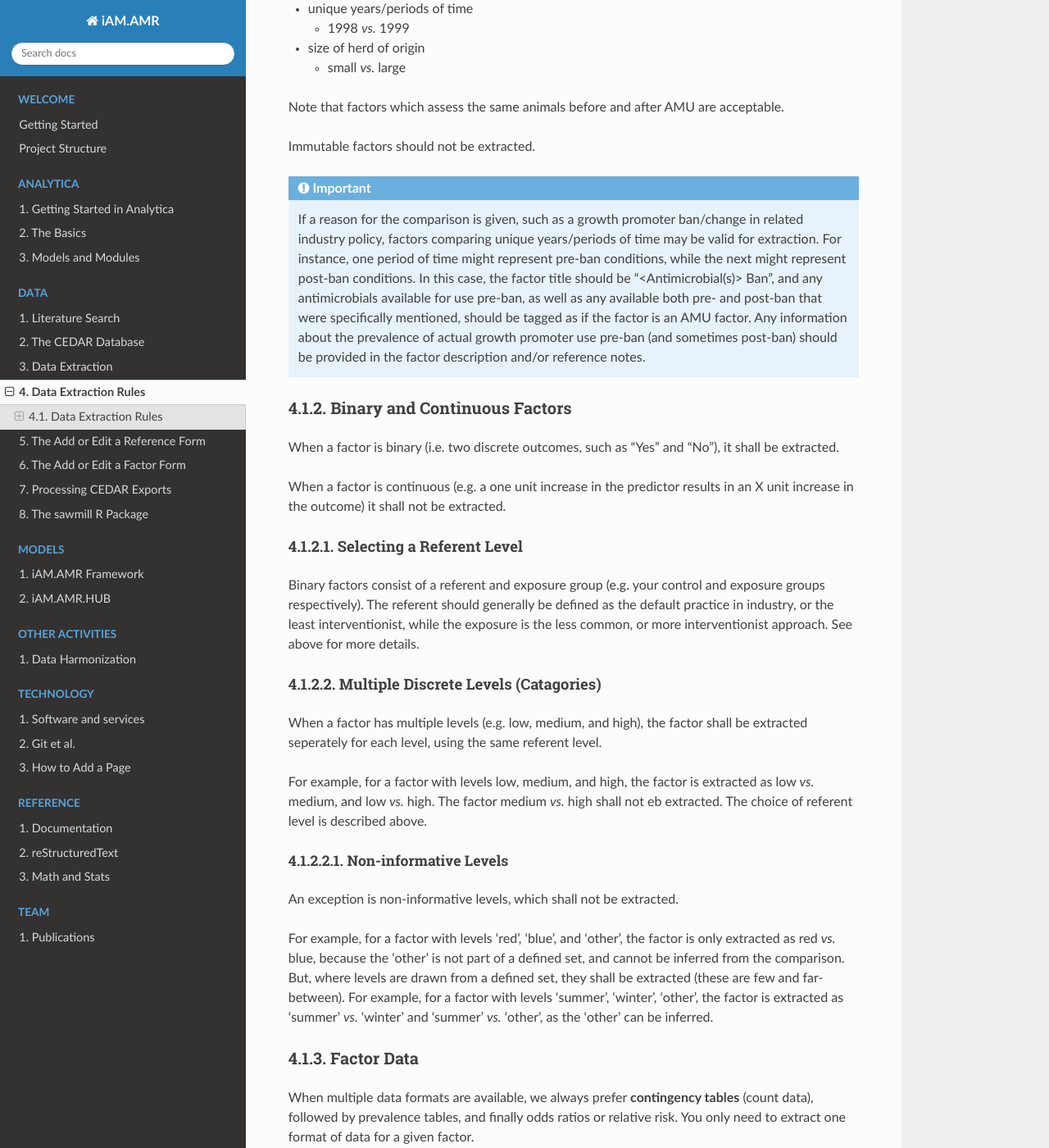
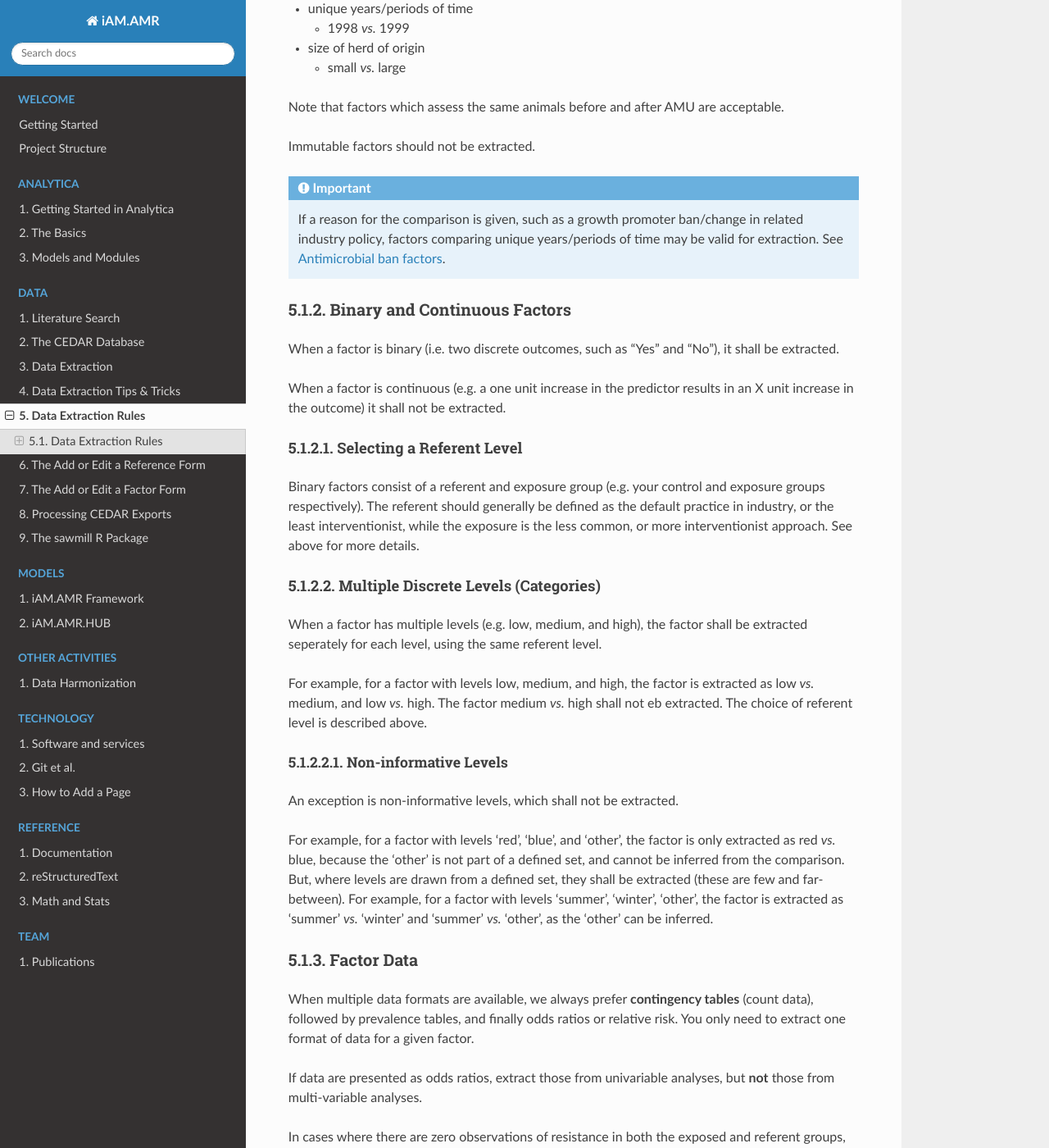
Before and after one commit to iAM-AMR/iAM.AMR.DOC, a Sphinx documentation site: the page built from source/data_extraction/data_extract_rules.rst, in a window 1280 px wide and 1400 px high, scrolled down 579 px. Shown: the whole window at 82% size. Built offline with Sphinx 7.4.7 and the Read the Docs theme 2.0.0, drawn with Linux system fonts in a browser that asks for light colours; pages that are not in the unit, such as notebooks, are missing from menus; a script that is not in the unit is left out; some of the changed text lies outside the part shown.

Commit message:
Added DE Tips & Tricks and misc.
- Unspecified Penicillin = Pen V
- Added common factor types section
- Univariable over multivariable
- Extract zero zero factors in-text even if omitted from table

```diff
--- a/source/analytica/analytica.rst
+++ b/source/analytica/analytica.rst
@@ -26,7 +26,7 @@
 
 An influence diagram – the interface you see when you open the model – is a collection of nodes and their connections which serve to communicate the underlying mathematical relationships captured in the model. Because these models are designed to be accessible to users, it is essential that they are as clear and understandable as possible.
 
-.. image:: /assets/figures/ana_influence.png
+.. image:: /assets/figures/ana_influence.PNG
 
 Node Types
 ~~~~~~~~~~
--- a/source/data_extraction/Data_Extract_Notes.rst
+++ b/source/data_extraction/Data_Extract_Notes.rst
@@ -7,10 +7,10 @@
 Add or Edit a Factor Form
 -------------------------
 
- - always use first match to AM in dropdown
- - removing duplicate AMU will result in both being deleted
+ - Always use the first match to an antimicrobial in the dropdown
+ - Removing duplicate antimicrobials will result in both being deleted
  - Ignore discrepancies in cascading fields
- - Duplicating factors DOES NOT duplicate AMU
+ - Duplicating factors DOES NOT duplicate the AMU field
 
 
 
--- a/source/data_extraction/data_extract_rules.rst
+++ b/source/data_extraction/data_extract_rules.rst
@@ -43,7 +43,7 @@
 
 .. admonition:: Important
 
-   If a reason for the comparison is given, such as a growth promoter ban/change in related industry policy, factors comparing unique years/periods of time may be valid for extraction. For instance, one period of time might represent pre-ban conditions, while the next might represent post-ban conditions. In this case, the factor title should be "<Antimicrobial(s)> Ban", and any antimicrobials available for use pre-ban, as well as any available both pre- and post-ban that were specifically mentioned, should be tagged as if the factor is an AMU factor. Any information about the prevalence of actual growth promoter use pre-ban (and sometimes post-ban) should be provided in the factor description and/or reference notes.
+   If a reason for the comparison is given, such as a growth promoter ban/change in related industry policy, factors comparing unique years/periods of time may be valid for extraction. See :ref:`Antimicrobial ban factors <data_extraction/form_factor:Antimicrobial bans or changes in industry policy>`.
 
 Binary and Continuous Factors
 ~~~~~~~~~~~~~~~~~~~~~~~~~~~~~
@@ -57,7 +57,7 @@
 
 Binary factors consist of a referent and exposure group (e.g. your control and exposure groups respectively). The referent should generally be defined as the default practice in industry, or the least interventionist, while the exposure is the less common, or more interventionist approach. See above for more details.
 
-Multiple Discrete Levels (Catagories)
+Multiple Discrete Levels (Categories)
 +++++++++++++++++++++++++++++++++++++
 
 When a factor has multiple levels (e.g. low, medium, and high), the factor shall be extracted seperately for each level, using the same referent level.
@@ -77,6 +77,9 @@
 
 When multiple data formats are available, we always prefer **contingency tables** (count data), followed by prevalence tables, and finally odds ratios or relative risk. You only need to extract one format of data for a given factor.
 
+If data are presented as odds ratios, extract those from univariable analyses, but **not** those from multi-variable analyses.
+
+In cases where there are zero observations of resistance in both the exposed and referent groups, corresponding values may be omitted from tables but still mentioned in-text. Such "non-significant" values should still be extracted.
 
 Resistances and MDR
 ~~~~~~~~~~~~~~~~~~~
--- a/source/index.rst
+++ b/source/index.rst
@@ -34,7 +34,7 @@
 
 The iAM.AMR project focuses on four microbes:
 
-- E. coli
+- E.coli
 - Salmonella Spp.
 - Campylobacter Spp.
 - Enterococcus Spp.
@@ -75,6 +75,7 @@
    /data_extraction/search
    /data_extraction/CEDAR
    /data_extraction/data_extract
+   /data_extraction/tips_and_tricks
    /data_extraction/data_extract_rules
    /data_extraction/form_reference
    /data_extraction/form_factor
```
Also changed, not shown: source/data_extraction/data_extract.rst (+4 -4 lines), source/data_extraction/form_factor.rst (+31 -3 lines), source/data_extraction/tips_and_tricks.rst (added, +40 -0 lines).
